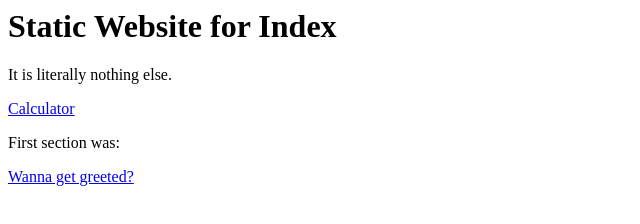
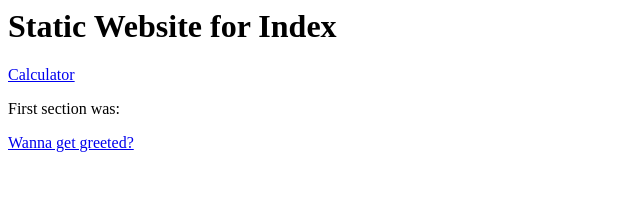
Before and after one commit to 666hwll/gofluentlycalculator, a plain HTML site: page server_ver/static/index.html in a window 1280 px wide. Shown: the whole page, without its empty margins (0-640 px from the left). Drawn offline with Linux system fonts and the light colour scheme.

Commit message:
edited readme.md and the static index.html

```diff
--- a/server_ver/static/index.html
+++ b/server_ver/static/index.html
@@ -4,7 +4,6 @@
   </head>
   <body>
     <h1>Static Website for Index</h1>
-    <p> It is literally nothing else. </p>
     <a href="/form.html"> Calculator</a>
     <p> First section was: </p>
     <a href="/Welcome">Wanna get greeted?</a>
```
Also changed, not shown: 1 other file.
